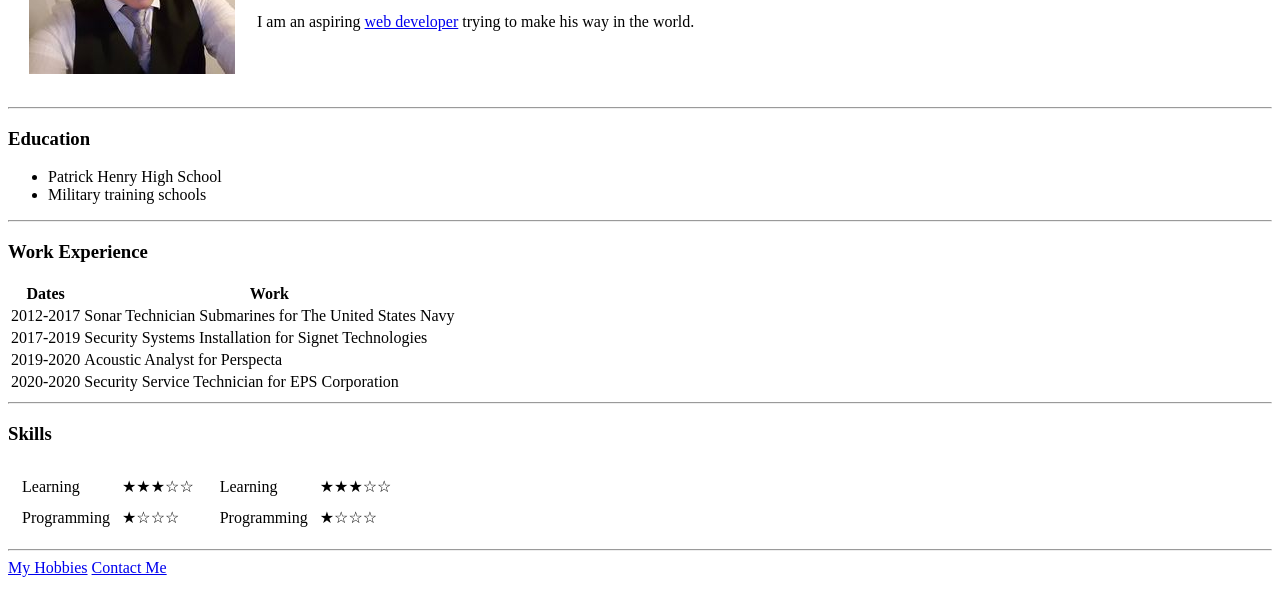
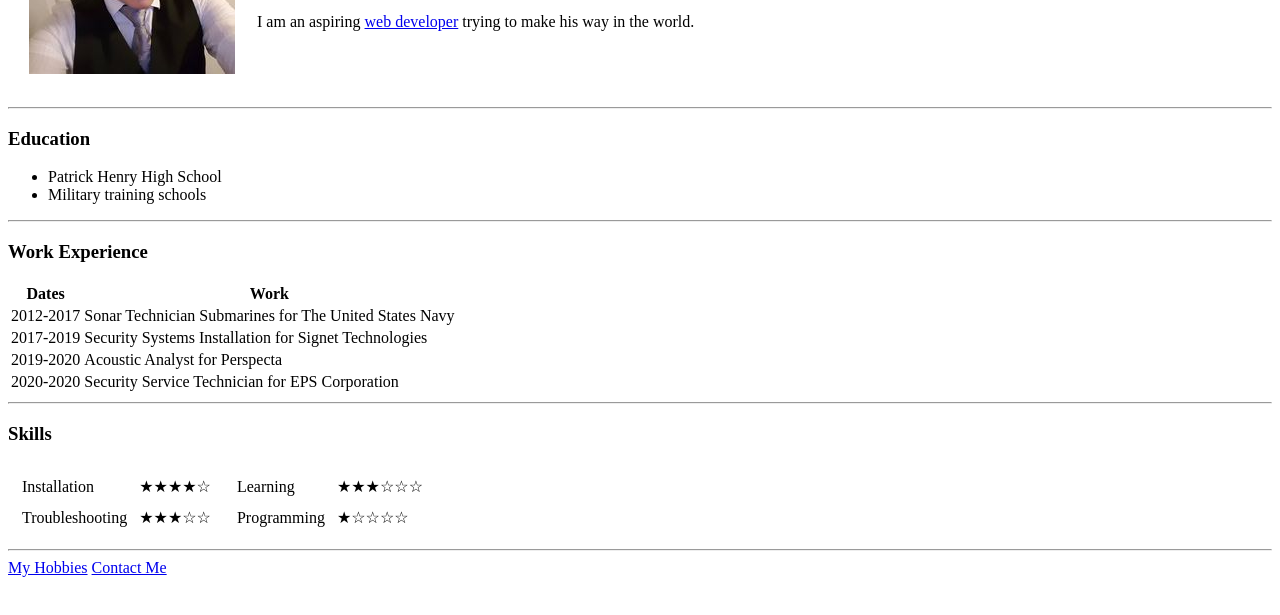
Before and after one commit to Ikarouse/cv, a plain HTML site: page index.html in a window 1280 px wide. Shown: the part 161-776 px from the top of the page. Drawn offline with Linux system fonts and the light colour scheme.

Commit message:
Updated Skills section

```diff
--- a/index.html
+++ b/index.html
@@ -53,12 +53,12 @@
             <tr>
                 <td>
                     <table cellspacing="10px;">
-                            <td>Learning</td>
-                            <td>&#9733;&#9733;&#9733;&#9734;&#9734;</td>
+                            <td>Installation</td>
+                            <td>&#9733;&#9733;&#9733;&#9733;&#9734;</td>
                         </tr>
                         <tr>
-                            <td>Programming</td>
-                            <td>&#9733;&#9734;&#9734;&#9734;</td>
+                            <td>Troubleshooting</td>
+                            <td>&#9733;&#9733;&#9733;&#9734;&#9734;</td>
                         </tr>
                     </table>
                 </td>
@@ -66,11 +66,11 @@
                     <table cellspacing="10px;">
                         <tr>
                             <td>Learning</td>
-                            <td>&#9733;&#9733;&#9733;&#9734;&#9734;</td>
+                            <td>&#9733;&#9733;&#9733;&#9734;&#9734;&#9734;</td>
                         </tr>
                         <tr>
                             <td>Programming</td>
-                            <td>&#9733;&#9734;&#9734;&#9734;</td>
+                            <td>&#9733;&#9734;&#9734;&#9734;&#9734;</td>
                         </tr>
                     </table>
                 </td>
```
